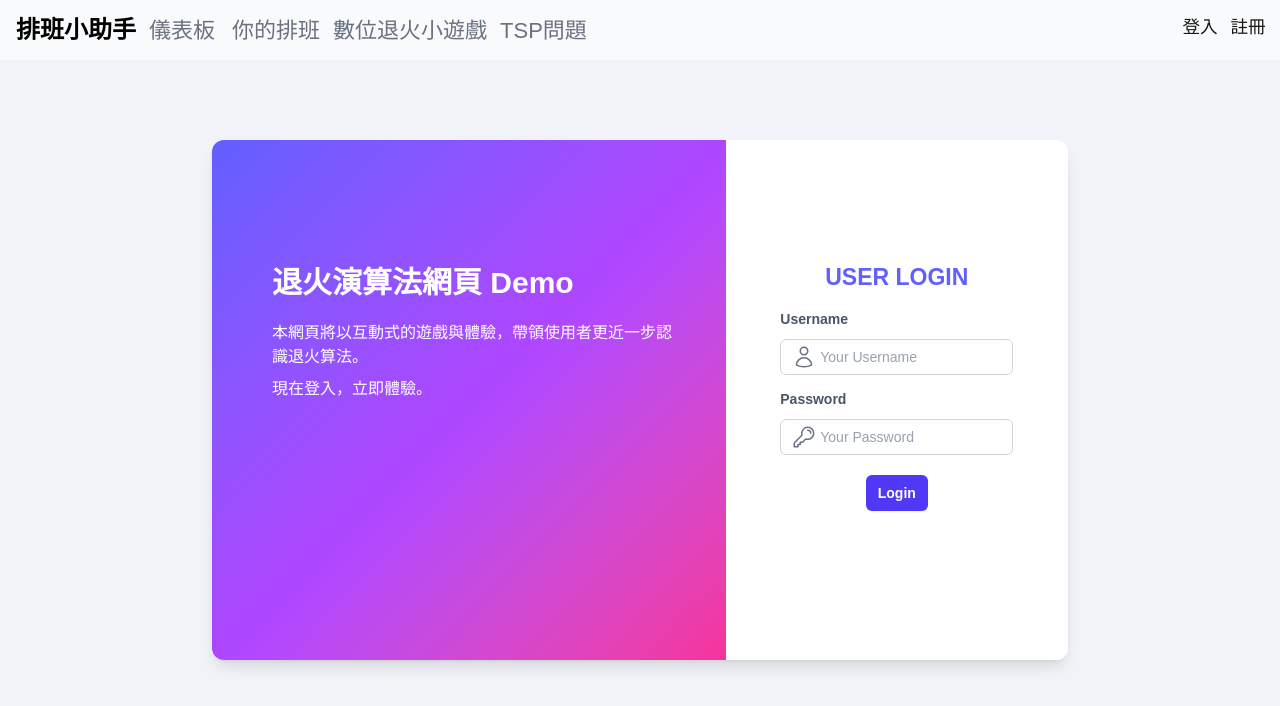
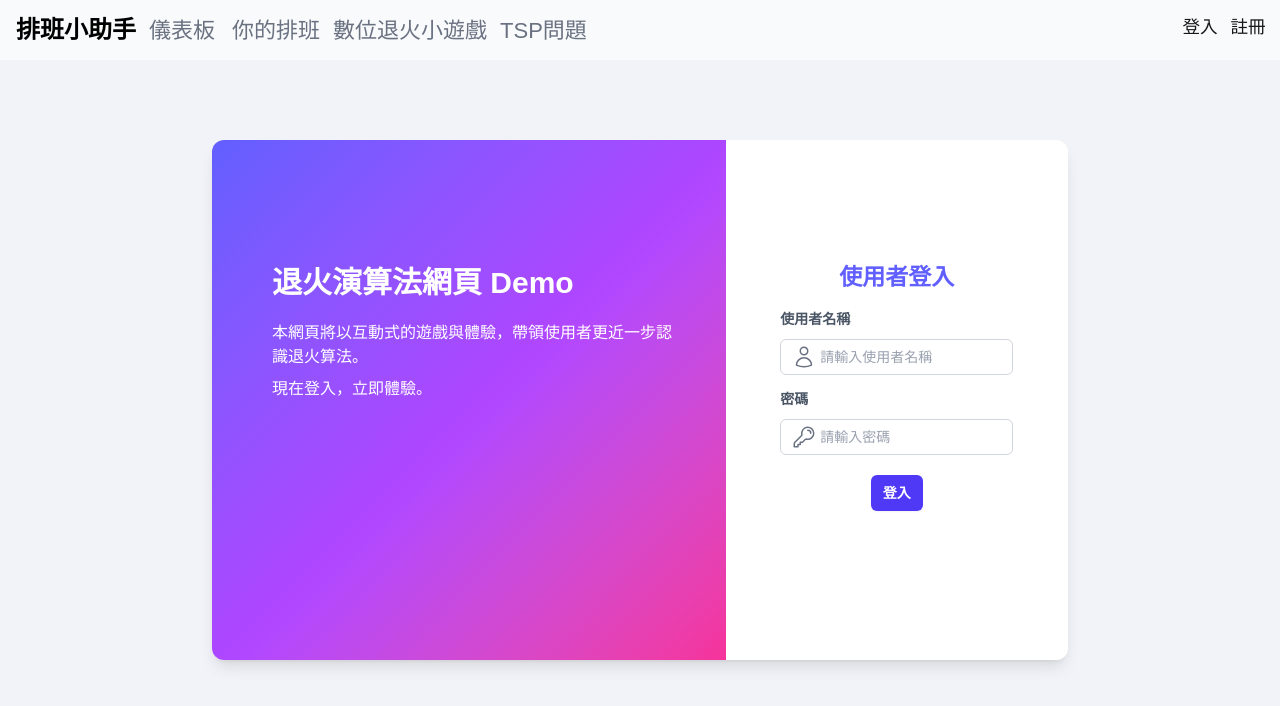
Before and after one commit to yourfurmushroom/annealingWeb, a Next.js app: page /zihui/login in a window 1280 px wide. Shown: the top 706 px of the page. Built offline with nearby package versions, Linux system fonts and the light colour scheme.

Commit message:
chore: translate page content to traditional chinese (zh-tw)

```diff
--- a/src/app/login/Component/InputForm.tsx
+++ b/src/app/login/Component/InputForm.tsx
@@ -4,6 +4,14 @@ interface InputFormProps {
 }
 
 function InputForm({ name, icon }: InputFormProps) {
+  let columnName = "";
+
+  if(name === "Username"){
+    columnName = "使用者名稱"
+  } else {
+    columnName = "密碼"
+  }
+
   return (
     <div className="mt-3 grid grid-cols-1 gap-x-6 gap-y-8 sm:grid-cols-6">
       <div className="sm:col-span-4 lg:col-span-6">
@@ -11,7 +19,7 @@ function InputForm({ name, icon }: InputFormProps) {
           htmlFor={name}
           className="block text-sm/6 text-gray-600 font-semibold"
         >
-          {name}
+          {columnName}
         </label>
         <div className="mt-2">
           <div
@@ -28,7 +36,7 @@ function InputForm({ name, icon }: InputFormProps) {
               id={name}
               type={name.toLowerCase() === "password" ? "password" : "text"}
               name={name}
-              placeholder={`Your ${name}`}
+              placeholder={`請輸入${columnName}`}
               className="block min-w-0 grow bg-white py-1.5 pr-3 pl-1
                            text-base text-gray-900 placeholder:text-gray-400
                            focus:outline-none sm:text-sm/6"
@@ -88,7 +96,7 @@ function LoginForm() {
                      transition-transform duration-150 ease-in-out
                      active:scale-105"
         >
-          Login
+          登入
         </button>
       </div>
     </>
--- a/src/app/login/Component/LoginCard.tsx
+++ b/src/app/login/Component/LoginCard.tsx
@@ -16,7 +16,7 @@ function RightLoginPart() {
   return (
     <div className="w-2/5 h-full bg-white flex items-center flex-col justify-start p-8 pt-[15vh] mb-20">
       <p className="text-indigo-500 text-[23px] font-bold text-center">
-        USER LOGIN
+        使用者登入
       </p>
       <InputForm />
     </div>
--- a/src/app/register/Component/InputForm.tsx
+++ b/src/app/register/Component/InputForm.tsx
@@ -9,6 +9,14 @@ interface InputFormProps {
 }
 
 function InputForm({ name, icon, value, onChange, className }: InputFormProps) {
+  let columnName = "";
+
+  if(name === "Username"){
+    columnName = "使用者名稱"
+  } else {
+    columnName = "密碼"
+  }
+
   return (
     <div className={`grid grid-cols-1 gap-x-6 gap-y-8 sm:grid-cols-6 ${className}`}>
       <div className="sm:col-span-4 lg:col-span-6">
@@ -16,7 +24,7 @@ function InputForm({ name, icon, value, onChange, className }: InputFormProps) {
           htmlFor={name}
           className="block text-sm/6 text-gray-600 font-semibold"
         >
-          {name}
+          {name.toLowerCase()==("confirm password") ? `${columnName}確認` : `${columnName}`}
         </label>
         <div className="mt-2">
           <div
@@ -33,7 +41,7 @@ function InputForm({ name, icon, value, onChange, className }: InputFormProps) {
               id={name}
               type={name.toLowerCase().includes("password") ? "password" : "text"}
               name={name}
-              placeholder={`Your ${name}`}
+              placeholder={name.toLowerCase()==("confirm password") ? `請再次輸入${columnName}` : `請輸入${columnName}`}
               className="block min-w-0 grow bg-white py-1.5 pr-3 pl-1
                          text-base text-gray-900 placeholder:text-gray-400
                          focus:outline-none sm:text-sm/6"
@@ -109,7 +117,7 @@ function LoginForm() {
                      transition-transform duration-150 ease-in-out
                      active:scale-105"
         >
-          Register
+          註冊帳號
         </button>
       </div>
     </>
```
